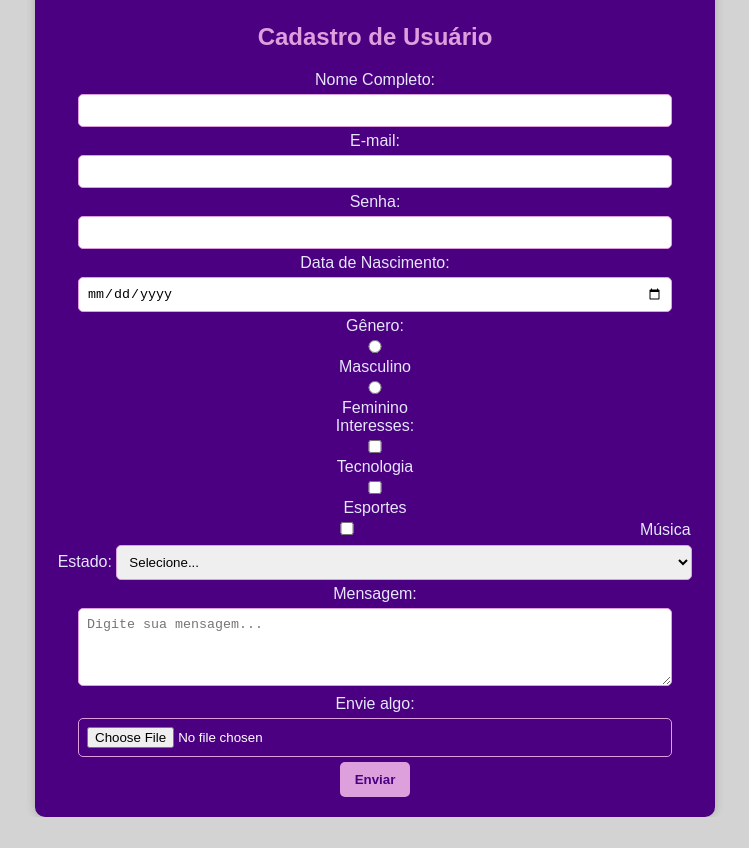
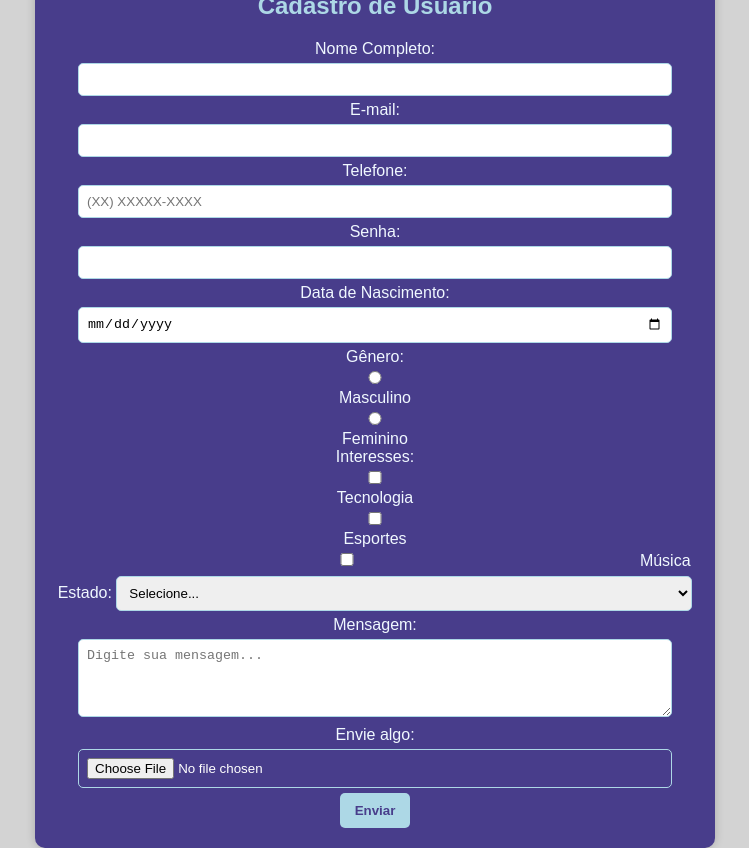
Before and after one commit to amandaveras3/Daniel, a plain HTML site: page formulário.html in a window 1280 px wide. Shown: the whole page, without its empty margins (265-1014 px from the left). Before the commit the page ends 817 px from the top, so only its background shows below. Drawn offline with Linux system fonts and the light colour scheme.

Commit message:
Atualizar o formulário.html

```diff
--- a/formulário.html
+++ b/formulário.html
@@ -1,5 +1,4 @@
-<!DOCTYPE html>
-<html lang="pt-br">
+<!DOCTYPE html><html lang="pt-br">
 <head>
     <meta charset="UTF-8">
     <meta name="viewport" content="width=device-width, initial-scale=1.0">
@@ -15,7 +14,7 @@
             margin: 0;
         }
         .container {
-            background-color: #4b0082; /* Roxo escuro e vivo */
+            background-color: #483d8b; /* Azul escuro */
             color: #ffffff; /* Texto branco */
             padding: 20px;
             border-radius: 10px;
@@ -24,29 +23,29 @@
             box-shadow: 0 0 10px rgba(0, 0, 0, 0.2);
         }
         h2 {
-            color: #dda0dd; /* Lilás */
+            color: #add8e6; /* Azul claro */
         }
         label, p {
-            color: #e6e6fa; /* Lavanda */
+            color: #f0f8ff; /* Azul muito claro */
         }
         input, select, textarea {
             width: 90%;
             padding: 8px;
             margin: 5px 0;
             border-radius: 5px;
-            border: 1px solid #dda0dd;
+            border: 1px solid #add8e6;
         }
         button {
-            background-color: #dda0dd;
+            background-color: #add8e6;
             border: none;
             padding: 10px 15px;
-            color: #4b0082;
+            color: #483d8b;
             cursor: pointer;
             font-weight: bold;
             border-radius: 5px;
         }
         button:hover {
-            background-color: #e6e6fa;
+            background-color: #b0c4de;
         }
     </style>
 </head>
@@ -55,10 +54,11 @@
         <h2>Cadastro de Usuário</h2>
         <form>
             <label for="nome">Nome Completo:</label> <br>
-            <input type="text" id="nome" name="nome" required> <br>
+            <input type="text" id="nome" name="nome" required> <br><label for="email">E-mail:</label> <br>
+        <input type="email" id="email" name="email" required> <br>
 
-            <label for="email">E-mail:</label> <br>
-            <input type="email" id="email" name="email" required> <br>
+        <label for="telefone">Telefone:</label> <br>
+        <input type="tel" id="telefone" name="telefone" required placeholder="(XX) XXXXX-XXXX"> <br>
 
         <label for="senha">Senha:</label> <br>
         <input type="password" id="senha" name="senha" required> <br>
@@ -87,6 +87,8 @@
             <option value="SP">São Paulo</option>
             <option value="PB">Paraíba</option>
             <option value="PE">Pernambuco</option>
+            <option value="MG">Minas Gerais</option>
+            <option value="RJ">Rio de Janeiro</option>
         </select> <br>
 
         <label for="mensagem">Mensagem:</label> <br>
@@ -98,5 +100,6 @@
         <button type="submit">Enviar</button>
     </form>
 </div>
+
 </body>
 </html>
```
Lines whose indentation alone changed are shown as unchanged.
